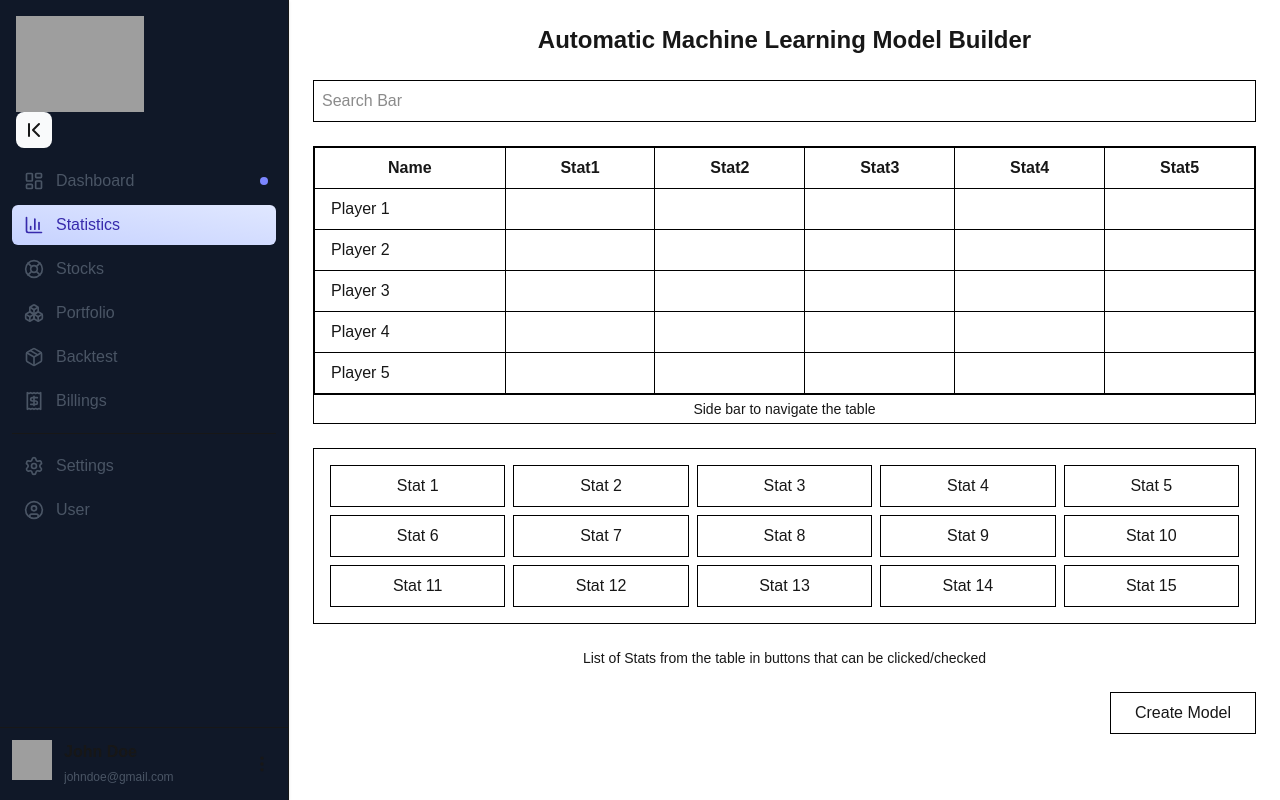
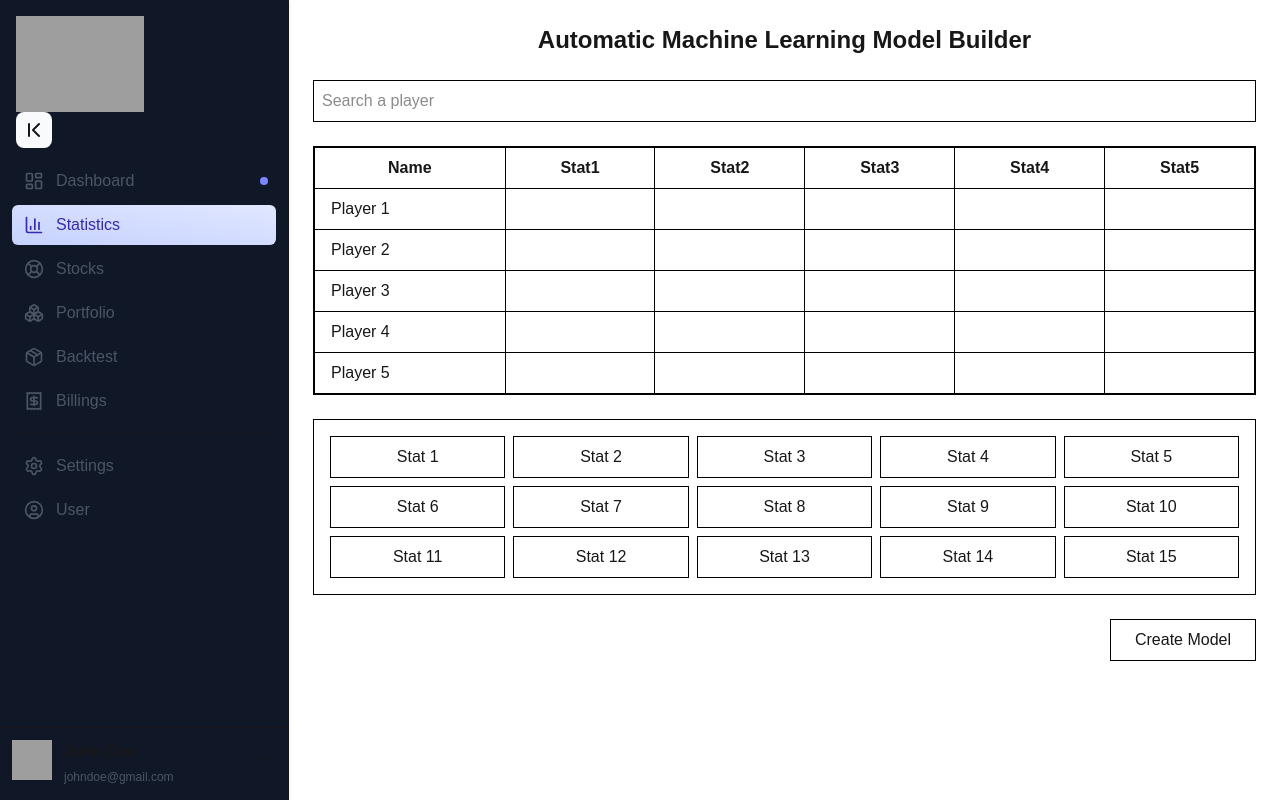
Before and after one commit to leejeff0319/stock-page, a Next.js app in the folder frontend/: page /statistics in a window 1280 px wide. Built offline with nearby package versions, Linux system fonts and the light colour scheme; grey boxes are pictures that could not be loaded.

Commit message:
Removed captions describing each section. Minor adjustments

```diff
--- a/frontend/app/statistics/page.tsx
+++ b/frontend/app/statistics/page.tsx
@@ -12,7 +12,7 @@ export default function Home() {
       <div className="border border-black p-2">
         <input
           type="text"
-          placeholder="Search Bar"
+          placeholder="Search a player"
           className="w-full outline-none"
         />
       </div>
@@ -43,10 +43,7 @@ export default function Home() {
             ))}
           </tbody>
         </table>
-        <div className="border-t border-black text-center text-sm p-1">
-          Side bar to navigate the table
         </div>
-      </div>
 
       {/* Stat Buttons */}
       <div className="grid grid-cols-5 gap-2 border border-black p-4">
@@ -60,11 +57,6 @@ export default function Home() {
         ))}
       </div>
 
-      {/* Footer text */}
-      <p className="text-center text-sm">
-        List of Stats from the table in buttons that can be clicked/checked
-      </p>
-
       {/* Create Model Button */}
       <div className="flex justify-end">
         <button className="border border-black px-6 py-2 hover:bg-black hover:text-white">
```
